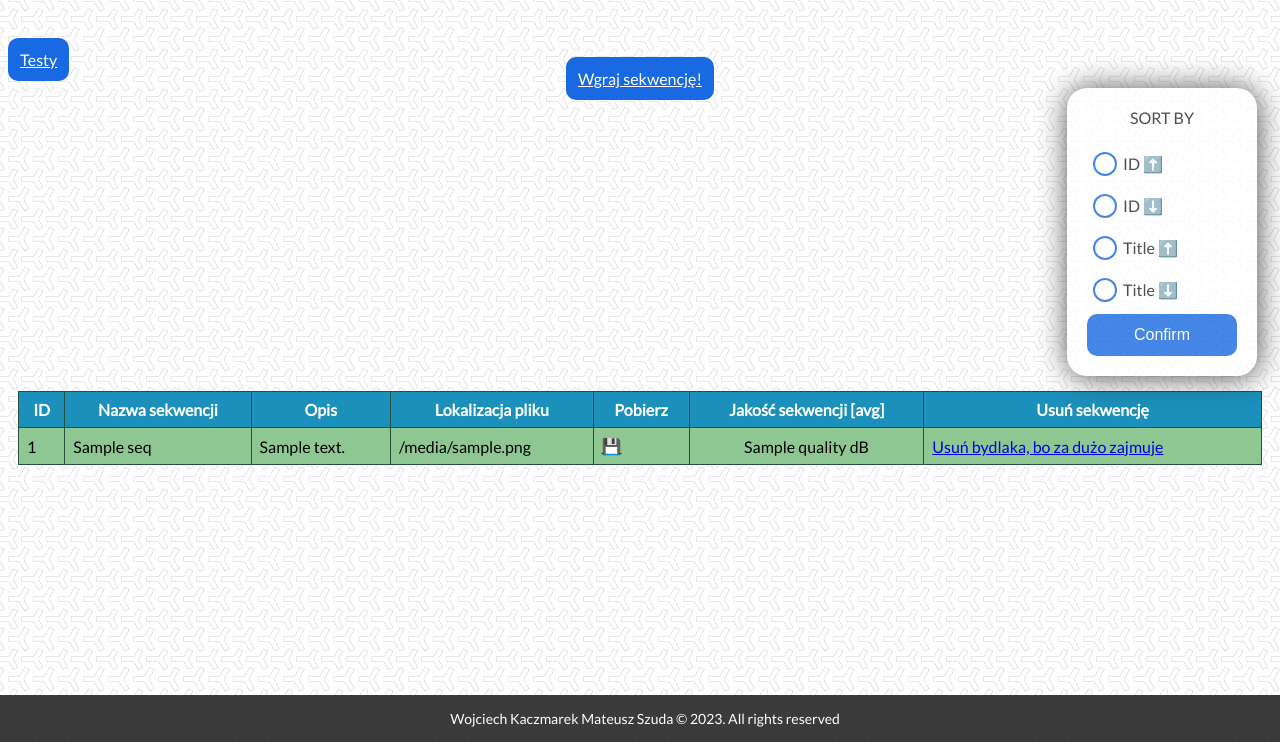
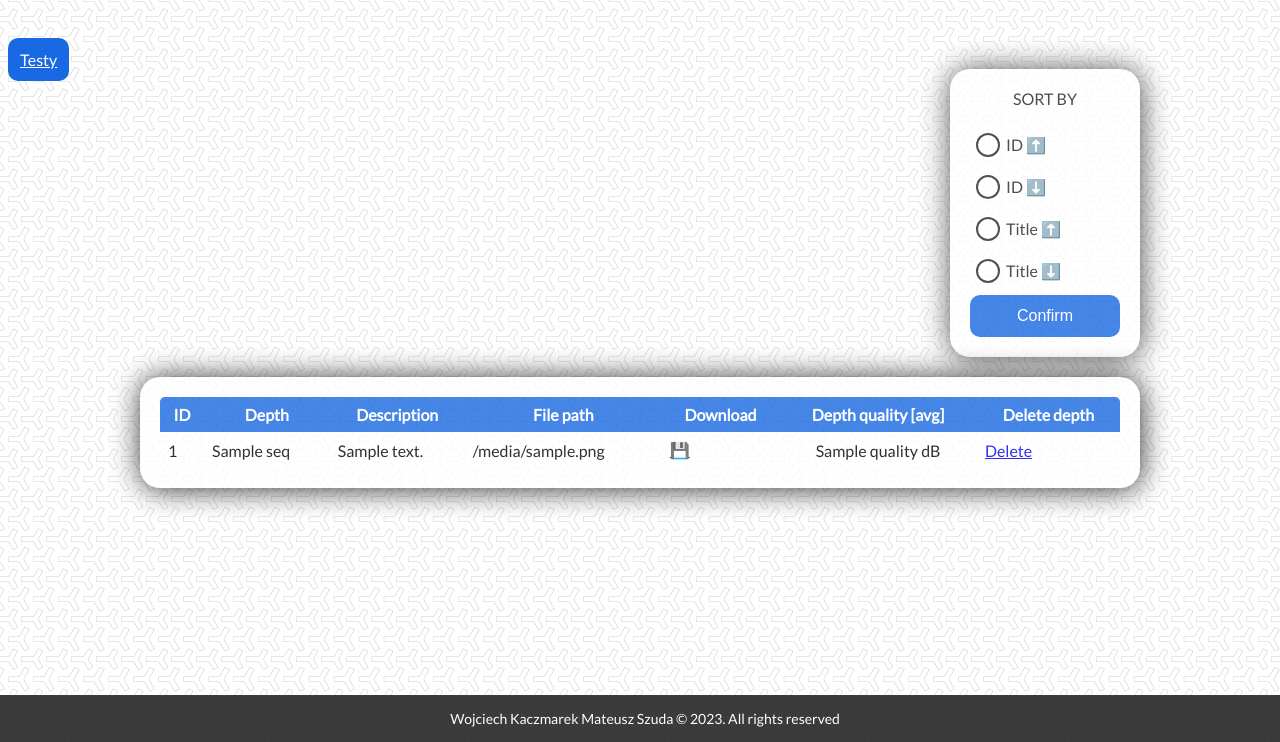
Before and after one commit to mattix1710/DepthMapQualityDB, a Django app: template depth_grader/depthQualifier/templates/depthQualifier/sequences.html in a window 1280 px wide. Shown: the part 58-800 px from the top of the page. Run offline with Django 4.2, Linux system fonts and the light colour scheme; the template is opened without the code that fills it: most values are stand-ins (such as "Sample title", 1, 10 or a date in 2020); parts of the project's set-up code (start-up, migrations or seed data) failed here and were passed over.

Commit message:
21.12 Wojciech Update

```diff
--- a/depth_grader/depthQualifier/static/depthQualifier/style.css
+++ b/depth_grader/depthQualifier/static/depthQualifier/style.css
@@ -12,6 +12,18 @@ body{
     width: 1000px;
     margin-left: auto;
     margin-right: auto;
+}
+
+#container-ratings
+{
+    width: 980px;
+    margin-left: auto;
+    margin-right: auto;
+    background-color: white;
+    opacity: 0.8;
+    padding: 10px;
+    border-radius: 20px;
+    box-shadow: 1px 1px 30px;
 }
 
 .navbar
@@ -182,8 +194,8 @@ img {
     flex-direction: column;
     justify-content: center;
     padding: 20px;
-    margin: 15px;
     margin-top: 0px;
+    margin-bottom: 20px;
     /* border-radius: 10px;
     background: linear-gradient(145deg, #416e57, #4d8368);
     box-shadow:  5px 5px 10px #355a48,
@@ -196,6 +208,29 @@ img {
                 text-align: center;
                 /* outline-style: dashed; */
                 box-shadow: 1px 1px 30px;
+}
+
+.upload-container{
+    float: left;
+    display: flex;
+    flex-wrap: wrap;
+    flex-direction: column;
+    justify-content: center;
+    padding: 20px;
+    margin-top: 0px;
+    margin-bottom: 20px;
+                border-radius: 20px;
+                color: rgb(36, 36, 36);
+                background-color: white;
+                font-size: 16px;
+                opacity: 0.8;
+                text-align: center;
+                /* outline-style: dashed; */
+                box-shadow: 1px 1px 30px;
+}
+
+.upload-container:first-line{
+    font-size: 28px;
 }
 
 form {
@@ -247,7 +282,7 @@ label span:before {
     border-radius: 50%;
     margin-right: 0.375em;
     transition: 0.25s ease;
-    box-shadow: inset 0 0 0 0.125em rgb(25, 105, 226);
+    box-shadow: inset 0 0 0 0.125em rgb(39, 38, 38);
 }
 
 .submit-button{
@@ -289,39 +324,60 @@ label span:before {
     margin: 10px;
 }
 
+table tr:first-child th:first-child,
+table tr:first-child td:first-child {
+  border-top-left-radius: 5px;
+}
+
+table tr:first-child th:last-child,
+table tr:first-child td:last-child {
+  border-top-right-radius: 5px;
+}
+
+table tr:last-child th:first-child,
+table tr:last-child td:first-child {
+  border-bottom-left-radius: 5px;
+}
+
+table tr:last-child th:last-child,
+table tr:last-child td:last-child {
+  border-bottom-right-radius: 5px;
+}
+
 table {
-    border: 1px solid #274f41;
+    /* border: 1px solid rgb(39, 38, 38); */
     border-collapse: collapse;
     margin: 0 auto;
     padding: 0px;
     table-layout: fixed;
     min-width: 100%;
+    /* box-shadow: 1px 1px 30px; */
 }
 table th {
     text-align: center;
     padding: 8px;
-    border: 1px solid #274f41;
-    background:#1b90bb;
+    /* border: 1px solid rgb(39, 38, 38); */
+    background:rgb(25, 105, 226);
     color:#FFFFFF;
     font-weight:bold;
     text-align:center
 }
 table td{
     padding: 8px;
-    border: 1px solid #274f41;
+    /* border: 1px solid #274f41; */
 }
 table tr{
-    background-color: #8ec792;
+    background-color: white;
     color:#000000;
     text-align:left;
 }
 table tr:nth-child(odd) {
-    background-color: #b9dfcd;
+    background-color: rgb(215, 215, 215);
     color: #000000
 }
 table tr:hover {
-    background-color: green;
-    color: #FFFFFF;
+    /* background-color: rgb(215, 215, 215); */
+    color: rgb(25, 105, 226);
 }table .mobile-head {
     display:none;
 }
--- a/depth_grader/depthQualifier/templates/depthQualifier/sequences.html
+++ b/depth_grader/depthQualifier/templates/depthQualifier/sequences.html
@@ -18,11 +18,18 @@
         <div class="block">
 
         </div>
+        <a href="{% url 'seq_test' %}" class="submit-button">Testy</a>
+        <!-- <center><a href="{% url 'sequence_form' %}" class="button">Wgraj sekwencję!</a></center> -->
+        <div id="container">
+            <!-- <center><div class="upload-container">
+                Prace nad stworzeniem internetowej bazy do porównywania metod estymacji map głębi. Studenci stworzą oprogramowanie serwera na podstawie pracy An Online Platform for Testing and Evaluating Random Number Generators. Wynikami praktyki powinny być wstępne implementacje odpowiedniego serwera i wykonanie jego testów.
 
-        <a href="{% url 'seq_test' %}" class="submit-button">Testy</a>
-        <center><a href="{% url 'sequence_form' %}" class="button">Wgraj sekwencję!</a></center>
+Pozdrawiam,
+Dawid Mieloch
 
-        <div class="sort-container">
+        </div>
+    </center> -->
+        <center><div class="sort-container">
 
                 <span class="sort-info">SORT BY</span><br>
 
@@ -46,18 +53,22 @@
                 <button class="submit-button" type="submit">Confirm</button>
             </form>
         </div>
+    </center>
+</div>
+<div style="clear:both"></div>
 
         {% if seq_list %}
+        <div id="container-ratings">
             <div class="table-container">
                 <table>
                     <tr>
                         <th>ID</th>
-                        <th>Nazwa sekwencji</th>
-                        <th>Opis</th>
-                        <th>Lokalizacja pliku</th>
-                        <th>Pobierz</th>
-                        <th>Jakość sekwencji [avg]</th>
-                        <th>Usuń sekwencję</th>
+                        <th>Depth <title></title></th>
+                        <th>Description</th>
+                        <th>File path</th>
+                        <th>Download</th>
+                        <th>Depth quality [avg]</th>
+                        <th>Delete depth</th>
                     </tr>
             {% for seq in seq_list %}
                     <tr>
@@ -72,7 +83,7 @@
                             {{ seq.quality }} dB
                             {% endif %}
                         </td>
-                        <td><a href="{% url 'delete_view' seq_id=seq.id %}">Usuń bydlaka, bo za dużo zajmuje</a></td>
+                        <td><a href="{% url 'delete_view' seq_id=seq.id %}">Delete</a></td>
                     </tr>
             {% endfor %}
                 </table>
@@ -80,7 +91,7 @@
         {% else %}
             <p> No sequences available.</p>
         {% endif %}
-
+    </div>
     <div id = "footer">
         Wojciech Kaczmarek Mateusz Szuda &copy; 2023. All rights reserved</br>
     </div>
```
